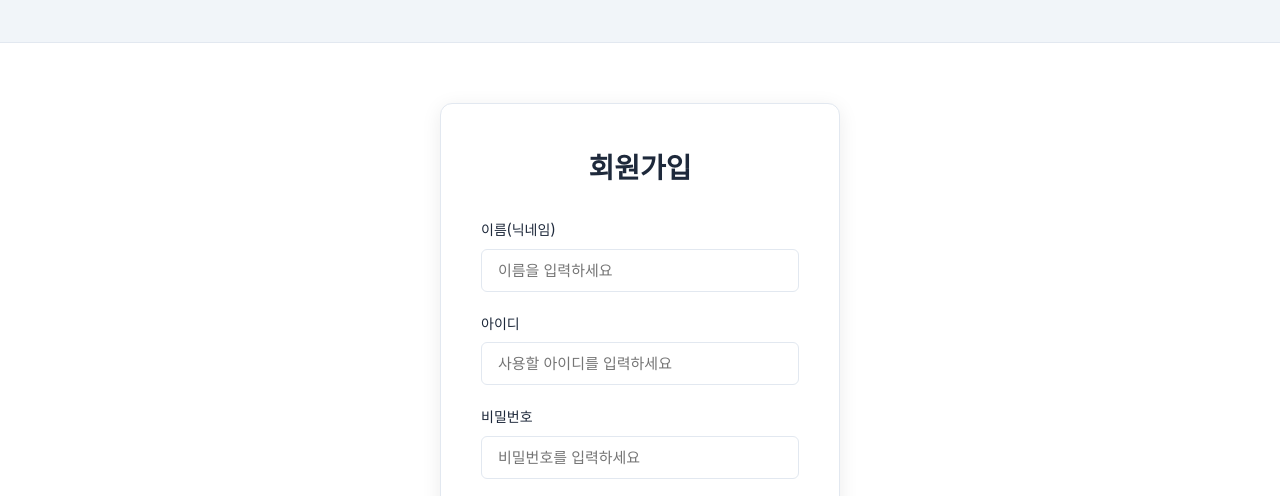
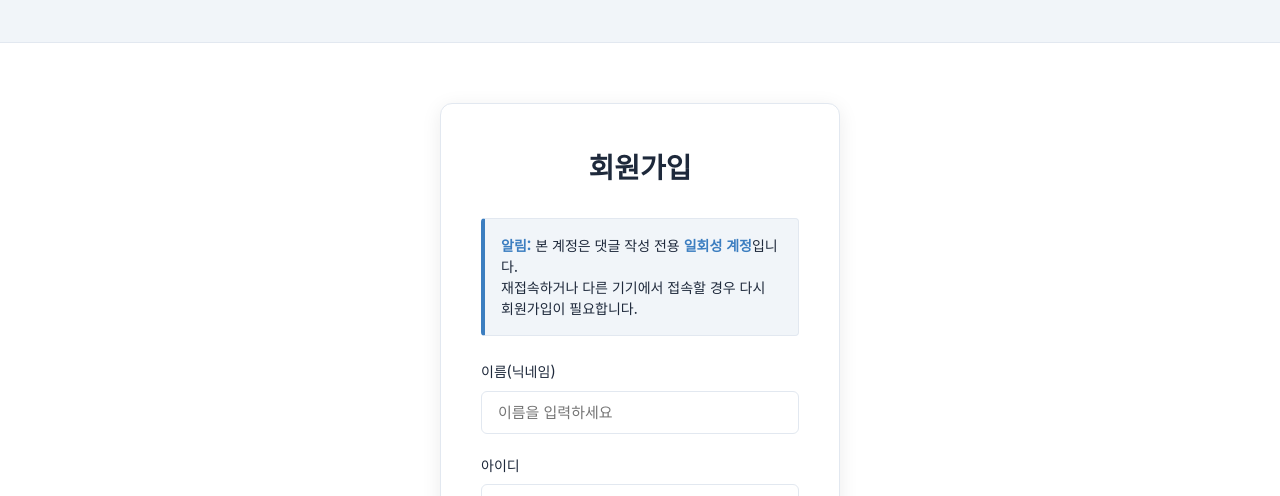
Before and after one commit to seoyoengp/jeoncheongno.github.io, a website: page signup.html in a window 1280 px wide. Shown: the part 254-750 px from the top of the page. Drawn offline with Linux system fonts and the light colour scheme; no server answers.

Commit message:
feat: 회원가입 페이지에 일회성 계정 안내 문구 추가

```diff
--- a/signup.html
+++ b/signup.html
@@ -56,6 +56,10 @@
       <div class="container sub-layout auth-layout">
         <div class="auth-container">
           <h3 class="auth-title">회원가입</h3>
+          <div class="auth-notice">
+            <strong>알림:</strong> 본 계정은 댓글 작성 전용 <strong>일회성 계정</strong>입니다.<br>
+            재접속하거나 다른 기기에서 접속할 경우 다시 회원가입이 필요합니다.
+          </div>
           <form id="signupForm" class="auth-form">
             <div class="form-group">
               <label for="signupName">이름(닉네임)</label>
--- a/styles/sub.css
+++ b/styles/sub.css
@@ -233,6 +233,22 @@
   color: var(--text-dark);
 }
 
+.auth-notice {
+  background-color: var(--bg-light);
+  border: 1px solid var(--border-color);
+  border-left: 4px solid var(--primary-color);
+  padding: 16px;
+  border-radius: 4px;
+  margin-bottom: 24px;
+  font-size: 14px;
+  color: var(--text-dark);
+  line-height: 1.5;
+}
+
+.auth-notice strong {
+  color: var(--primary-color);
+}
+
 .auth-form .form-group {
   margin-bottom: 20px;
 }
```
